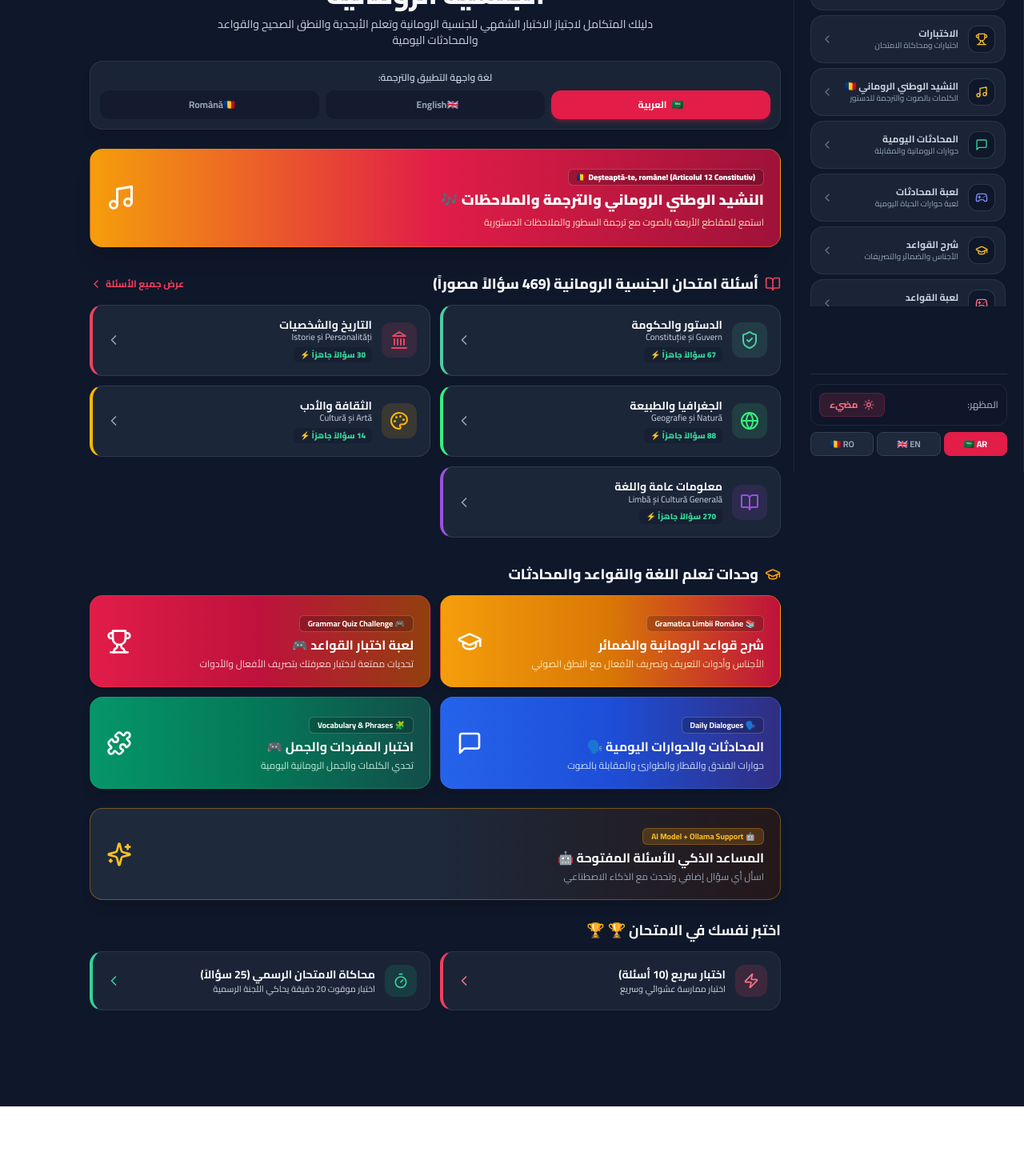
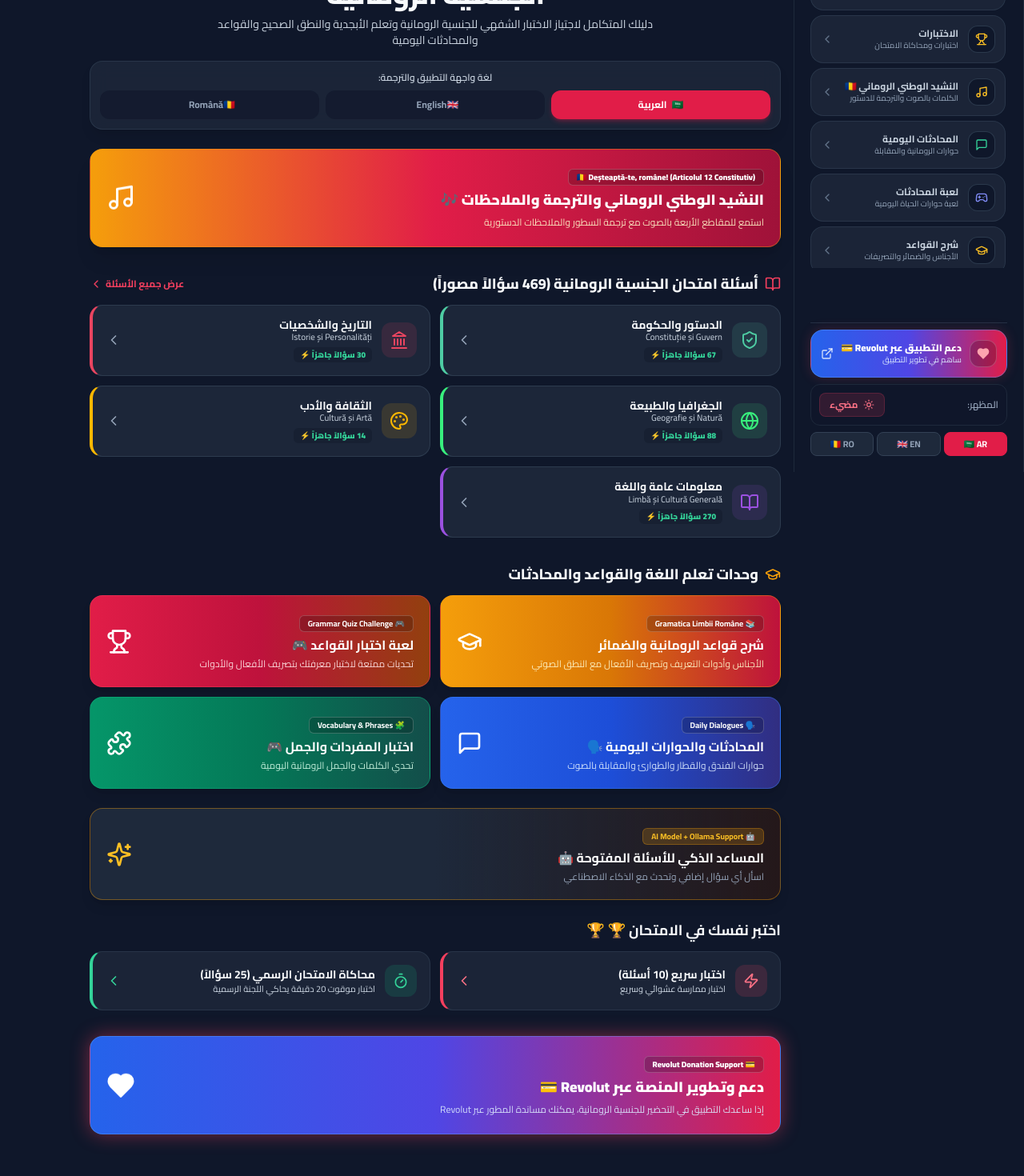
Before and after one commit to mahmoud-mohasseb/romaniancitizenship, a Next.js app: page / in a window 1280 px wide. Shown: the part 210-1680 px from the top of the page at 80% size. Before the commit the page ends 1593 px from the top, so only its background shows below. Built offline with nearby package versions, Linux system fonts and the light colour scheme.

Commit message:
feat: Add Revolut donation link (https://revolut.me/mahmoulxzy) to desktop sidebar, mobile top header, and landing page

```diff
--- a/src/app/page.js
+++ b/src/app/page.js
@@ -26,7 +26,8 @@ import {
   Landmark,
   Palette,
   Download,
-  Music
+  Music,
+  Heart
 } from 'lucide-react';
 import questions from '../data/questions_ar.json';
 import Navbar from '../components/Navbar';
@@ -85,7 +86,7 @@ export default function HomePage() {
   };
 
   return (
-    <div className="min-h-screen pb-28 sm:pb-24 bg-theme-main text-theme-main flex flex-col">
+    <div className="min-h-screen pb-28 sm:pb-24 bg-theme-main text-theme-main flex flex-col font-cairo">
       {/* Sidebar Navigation */}
       <Navbar />
 
@@ -419,6 +420,34 @@ export default function HomePage() {
             </Link>
           </div>
         </div>
+
+        {/* Revolut Support Banner */}
+        <motion.div
+          initial={{ opacity: 0, scale: 0.95 }}
+          animate={{ opacity: 1, scale: 1 }}
+          transition={{ duration: 0.4, delay: 0.2 }}
+          className="pt-2"
+        >
+          <a
+            href="https://revolut.me/mahmoulxzy"
+            target="_blank"
+            rel="noopener noreferrer"
+            className="flex items-center justify-between p-5 bg-gradient-to-r from-blue-600 via-indigo-600 to-rose-600 rounded-2xl border border-blue-400/40 shadow-xl hover:opacity-95 transition-all text-white group animate-pulse-glow"
+          >
+            <div className="space-y-1">
+              <span className="inline-block px-2.5 py-0.5 rounded-md text-[10px] font-black bg-black/20 text-white border border-white/20">
+                💳 Revolut Donation Support
+              </span>
+              <h3 className="text-base sm:text-lg font-black">
+                {appLang === 'ar' ? 'دعم وتطوير المنصة عبر Revolut 💳' : appLang === 'en' ? 'Support Platform via Revolut 💳' : 'Susține Platforma prin Revolut 💳'}
+              </h3>
+              <p className="text-xs text-blue-100/90 leading-relaxed">
+                {appLang === 'ar' ? 'إذا ساعدك التطبيق في التحضير للجنسية الرومانية، يمكنك مساندة المطور عبر Revolut' : 'If this app helps you prepare for Romanian citizenship, support developer on Revolut'}
+              </p>
+            </div>
+            <Heart className="w-9 h-9 text-white shrink-0 animate-bounce-subtle fill-current" />
+          </a>
+        </motion.div>
       </main>
     </div>
   );
--- a/src/components/Navbar.js
+++ b/src/components/Navbar.js
@@ -19,6 +19,8 @@ import {
   Puzzle,
   GraduationCap,
   Music,
+  Heart,
+  ExternalLink,
   ChevronLeft,
   ChevronRight
 } from 'lucide-react';
@@ -86,7 +88,7 @@ export default function Navbar() {
         </div>
 
         {/* Sidebar Navigation Links List */}
-        <div className="space-y-1.5 overflow-y-auto max-h-[62vh] no-scrollbar pr-0.5">
+        <div className="space-y-1.5 overflow-y-auto max-h-[56vh] no-scrollbar pr-0.5">
           {navLinks.map((link) => {
             const Icon = link.icon;
             const isActive = pathname === link.href;
@@ -124,8 +126,31 @@ export default function Navbar() {
         </div>
       </div>
 
-      {/* Sidebar Footer: Theme Toggle & Language Bar */}
-      <div className="pt-3 border-t border-slate-700/60 space-y-2">
+      {/* Revolut Donation Link & Footer Settings */}
+      <div className="pt-2 border-t border-slate-700/60 space-y-2">
+        {/* Revolut Donation Button */}
+        <a
+          href="https://revolut.me/mahmoulxzy"
+          target="_blank"
+          rel="noopener noreferrer"
+          className="flex items-center justify-between p-3 rounded-2xl bg-gradient-to-r from-blue-600 via-indigo-600 to-rose-600 hover:opacity-95 text-white font-black shadow-lg shadow-blue-600/30 transition-all border border-blue-400/40 group animate-pulse-glow"
+        >
+          <div className="flex items-center space-x-2.5 space-x-reverse">
+            <div className="p-2 rounded-xl bg-black/20 text-white border border-white/20 shrink-0">
+              <Heart className="w-4 h-4 text-rose-300 fill-current animate-bounce-subtle" />
+            </div>
+            <div>
+              <h4 className="text-xs font-black leading-tight">
+                {appLang === 'ar' ? 'دعم التطبيق عبر Revolut 💳' : appLang === 'en' ? 'Donate via Revolut 💳' : 'Donație prin Revolut 💳'}
+              </h4>
+              <p className="text-[10px] text-blue-100/90 font-medium">
+                {appLang === 'ar' ? 'ساهم في تطوير التطبيق' : appLang === 'en' ? 'Support app development' : 'Susține dezvoltarea aplicației'}
+              </p>
+            </div>
+          </div>
+          <ExternalLink className="w-4 h-4 text-white/80 group-hover:translate-x-0.5 transition-transform shrink-0" />
+        </a>
+
         <div className="flex items-center justify-between p-2.5 rounded-xl border bg-slate-900/60 border-slate-800 text-xs">
           <span className="font-semibold text-slate-400">{appLang === 'ar' ? 'المظهر:' : 'Theme:'}</span>
           <button
@@ -196,12 +221,24 @@ export default function Navbar() {
           </Link>
         </div>
 
+        <div className="flex items-center space-x-2 space-x-reverse">
+          <a
+            href="https://revolut.me/mahmoulxzy"
+            target="_blank"
+            rel="noopener noreferrer"
+            className="px-2.5 py-1.5 rounded-xl bg-gradient-to-r from-blue-600 to-rose-600 text-white text-[11px] font-black flex items-center space-x-1 space-x-reverse shadow-md"
+          >
+            <Heart className="w-3.5 h-3.5 fill-current animate-bounce-subtle" />
+            <span>Revolut 💳</span>
+          </a>
+
           <button
             onClick={toggleTheme}
             className="p-2 rounded-xl border border-slate-700 text-amber-400 hover:bg-slate-800 transition-colors"
           >
             {isDark ? <Sun className="w-4 h-4" /> : <Moon className="w-4 h-4" />}
           </button>
+        </div>
       </header>
 
       {/* Mobile Sidebar Overlay Drawer */}
```
Lines whose indentation alone changed are shown as unchanged.
